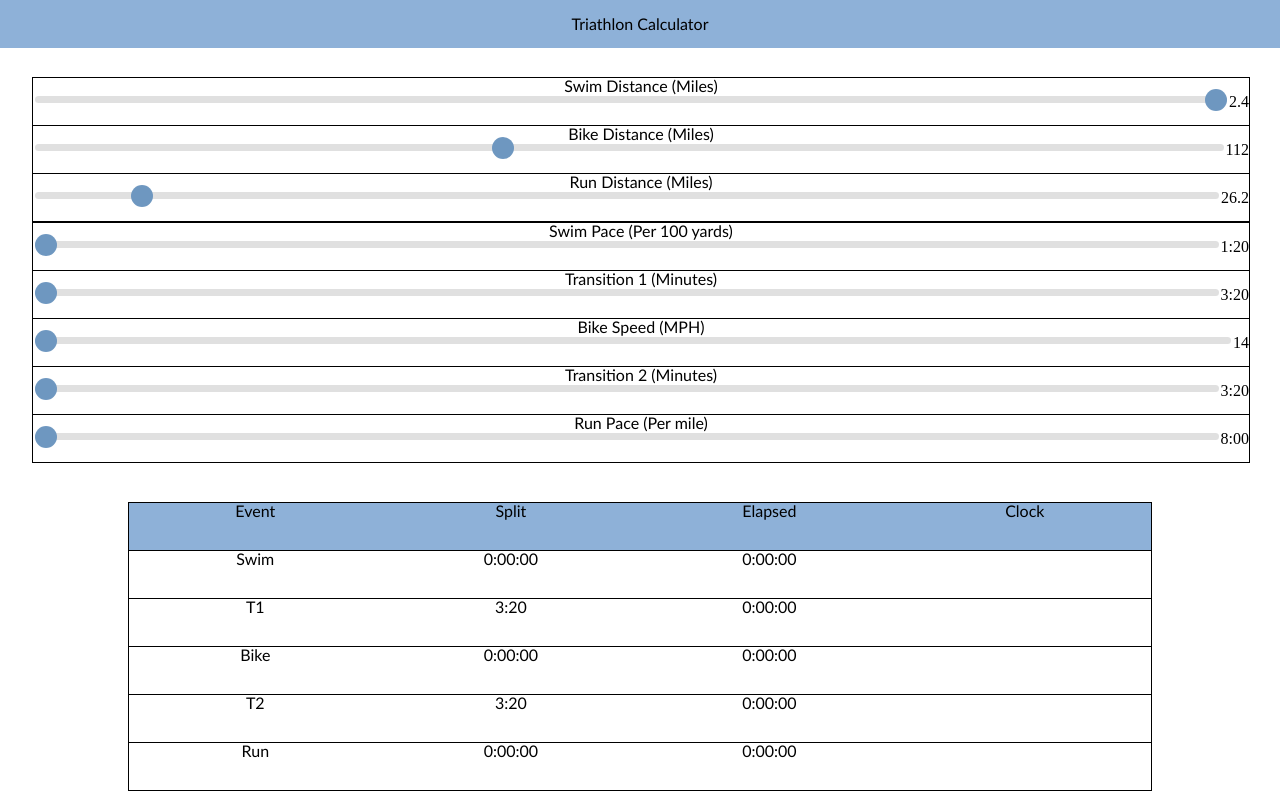
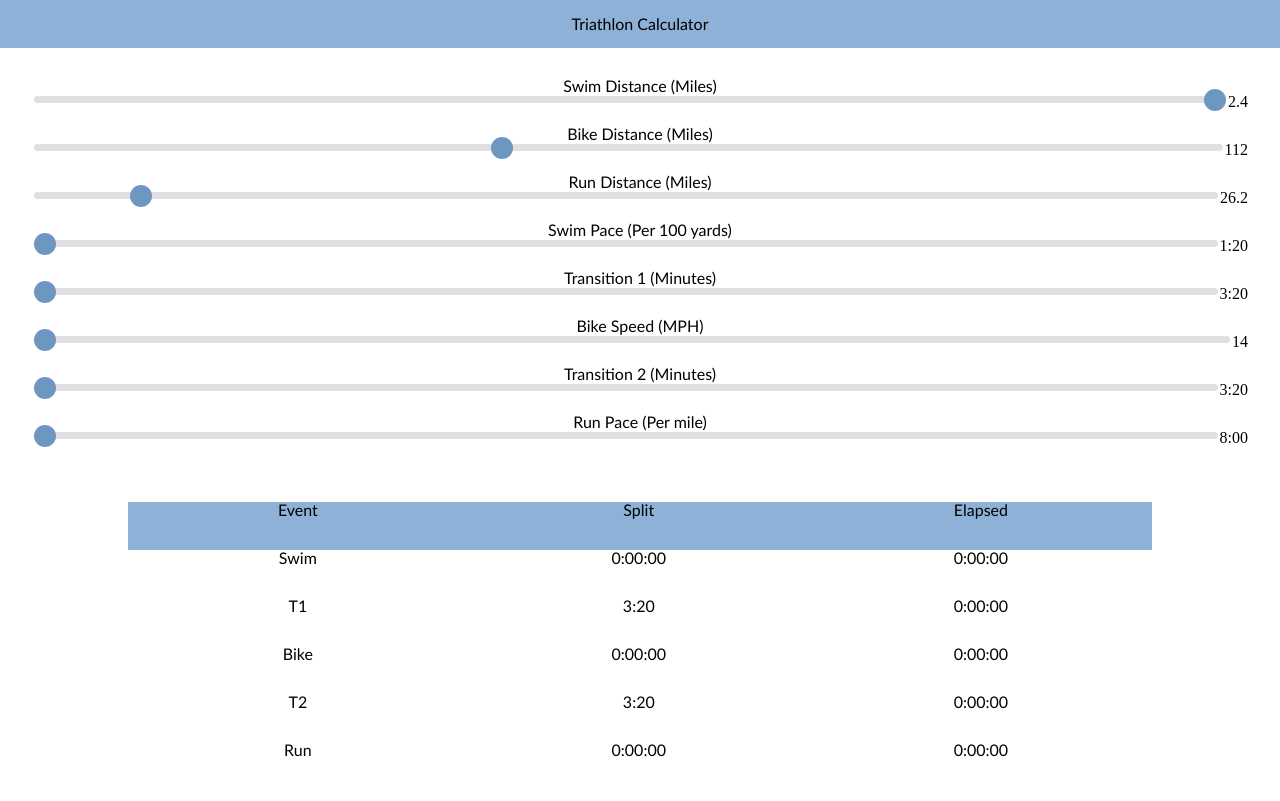
Before and after one commit to rgmemory/tricalc, a React (Create React App) app: page / in a window 1280 px wide. Built offline with nearby package versions, Linux system fonts and the light colour scheme.

Commit message:
removed time

```diff
--- a/src/App.css
+++ b/src/App.css
@@ -46,7 +46,7 @@
 
   height: 6vh;
   width: 10vw;
-  border: solid black 1px;
+  /* border: solid black 1px; */
 }
 
 .input-name{
--- a/src/App.js
+++ b/src/App.js
@@ -820,7 +820,7 @@ class App extends Component {
                 <th>Event</th>
                 <th>Split</th>
                 <th>Elapsed</th>
-                <th>Clock</th>
+                {/* <th>Clock</th> */}
               </tr>
               <tr className="row">
                 <td>Swim</td>
@@ -833,7 +833,7 @@ class App extends Component {
                   {this.state.swimOutputHours}:{this.state.swimOutputMinutes}:
                   {this.state.swimOutputSeconds}
                 </td>
-                <td />
+                {/* <td /> */}
               </tr>
               <tr className="row">
                 <td>T1</td>
@@ -846,7 +846,7 @@ class App extends Component {
                   {this.state.elapsedT1DisplayMinutes}:
                   {this.state.elapsedT1DisplaySeconds}
                 </td>
-                <td />
+                {/* <td /> */}
               </tr>
               <tr className="row">
                 <td>Bike</td>
@@ -860,7 +860,7 @@ class App extends Component {
                   {this.state.elapsedBikeDisplayMinutes}:
                   {this.state.elapsedBikeDisplaySeconds}
                 </td>
-                <td />
+                {/* <td /> */}
               </tr>
               <tr className="row">
                 <td>T2</td>
@@ -873,7 +873,7 @@ class App extends Component {
                   {this.state.elapsedT2DisplayMinutes}:
                   {this.state.elapsedT2DisplaySeconds}
                 </td>
-                <td />
+                {/* <td /> */}
               </tr>
               <tr className="row">
                 <td>Run</td>
@@ -887,7 +887,7 @@ class App extends Component {
                   {this.state.elapsedRunDisplayMinutes}:
                   {this.state.elapsedRunDisplaySeconds}
                 </td>
-                <td />
+                {/* <td /> */}
               </tr>
             </table>
           </div>
```
